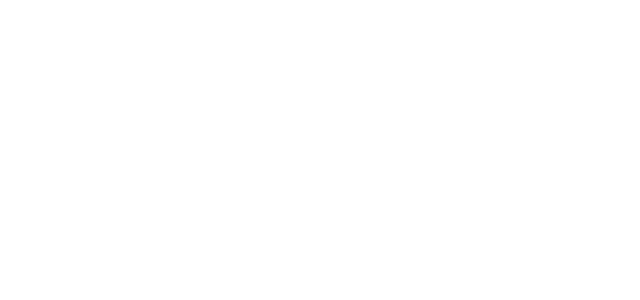
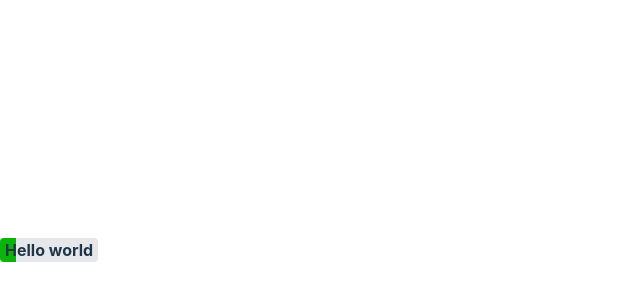
Before and after one commit to isqua/eu-blue-card-germany, a Svelte app: page / in a window 1280 px wide. Shown: the part 150-450 px from the top of the page, without its empty margins (0-640 px from the left). Built offline with nearby package versions, Linux system fonts and the light colour scheme.

Commit message:
feat: introduce ProgressBar component

```diff
--- a/src/App.svelte
+++ b/src/App.svelte
@@ -1,2 +1,7 @@
+<script lang="ts">
+    import ProgressBar from './components/ProgressBar.svelte';
+</script>
+
 <main>
+    <ProgressBar value={5} max={31}>Hello world</ProgressBar>
 </main>
--- a/src/app.css
+++ b/src/app.css
@@ -4,13 +4,17 @@
   font-weight: 400;
 
   color-scheme: light dark;
-  color: #213547;
+  color: var(--text-color);
   background-color: #fff;
 
   font-synthesis: none;
   text-rendering: optimizeLegibility;
   -webkit-font-smoothing: antialiased;
   -moz-osx-font-smoothing: grayscale;
+
+  --success-color: #0ab40a;
+  --text-color: #213547;
+  --muted-background-color: #e5e7eb;
 }
 
 body {
@@ -23,7 +27,8 @@
 
 @media (prefers-color-scheme: dark) {
   :root {
-    color: rgba(255, 255, 255, 0.87);
+    --text-color: rgba(255, 255, 255, 0.87);
+    --muted-background-color: #4b5563;
     background-color: #242424;
   }
 }
--- /dev/null
+++ b/src/components/ProgressBar.svelte
@@ -0,0 +1,46 @@
+<script lang="ts">
+    import type { Snippet } from 'svelte';
+
+    interface Props {
+        value?: number;
+        max?: number;
+        children?: Snippet;
+    }
+
+    const { value = 0, max = 30, children }: Props = $props();
+    const percentage = Math.round((value / max) * 100);
+</script>
+
+<div class="progress-container">
+    <div class="progress-bar" style="width: {percentage}%"></div>
+    <span class="progress-label">
+        {@render children?.()}
+    </span>
+</div>
+
+<style>
+    .progress-container {
+        width: 100%;
+        background-color: var(--muted-background-color);
+        border-radius: 4px;
+        overflow: hidden;
+        position: relative;
+    }
+
+    .progress-bar {
+        background-color: #0ab40a;
+        position: absolute;
+        top: 0;
+        bottom: 0;
+        z-index: 0;
+    }
+
+    .progress-label {
+        color: var(--text-color);
+        font-weight: bold;
+        padding: 0 5px;
+        line-height: 20px;
+        z-index: 1;
+        position: relative;
+    }
+</style>
```
